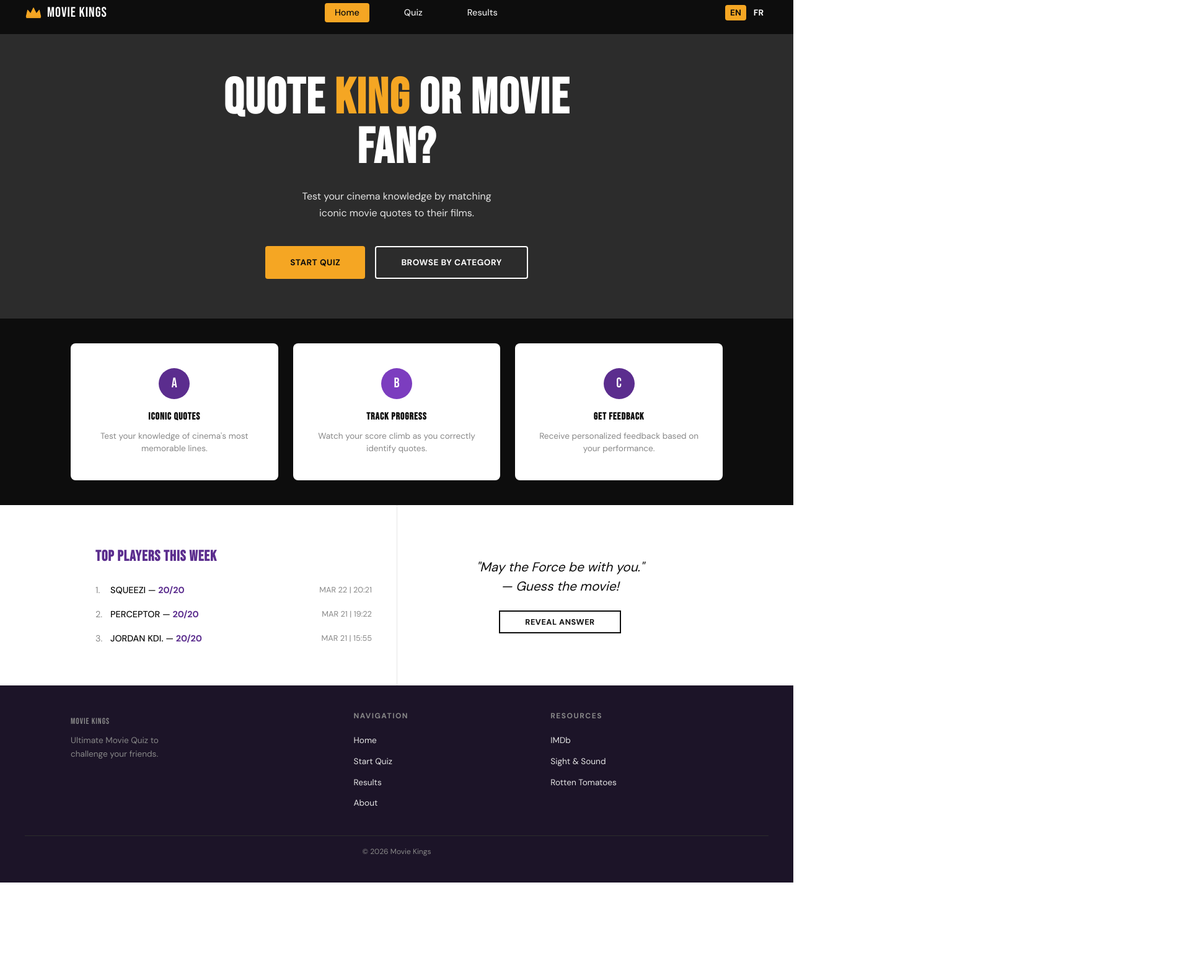
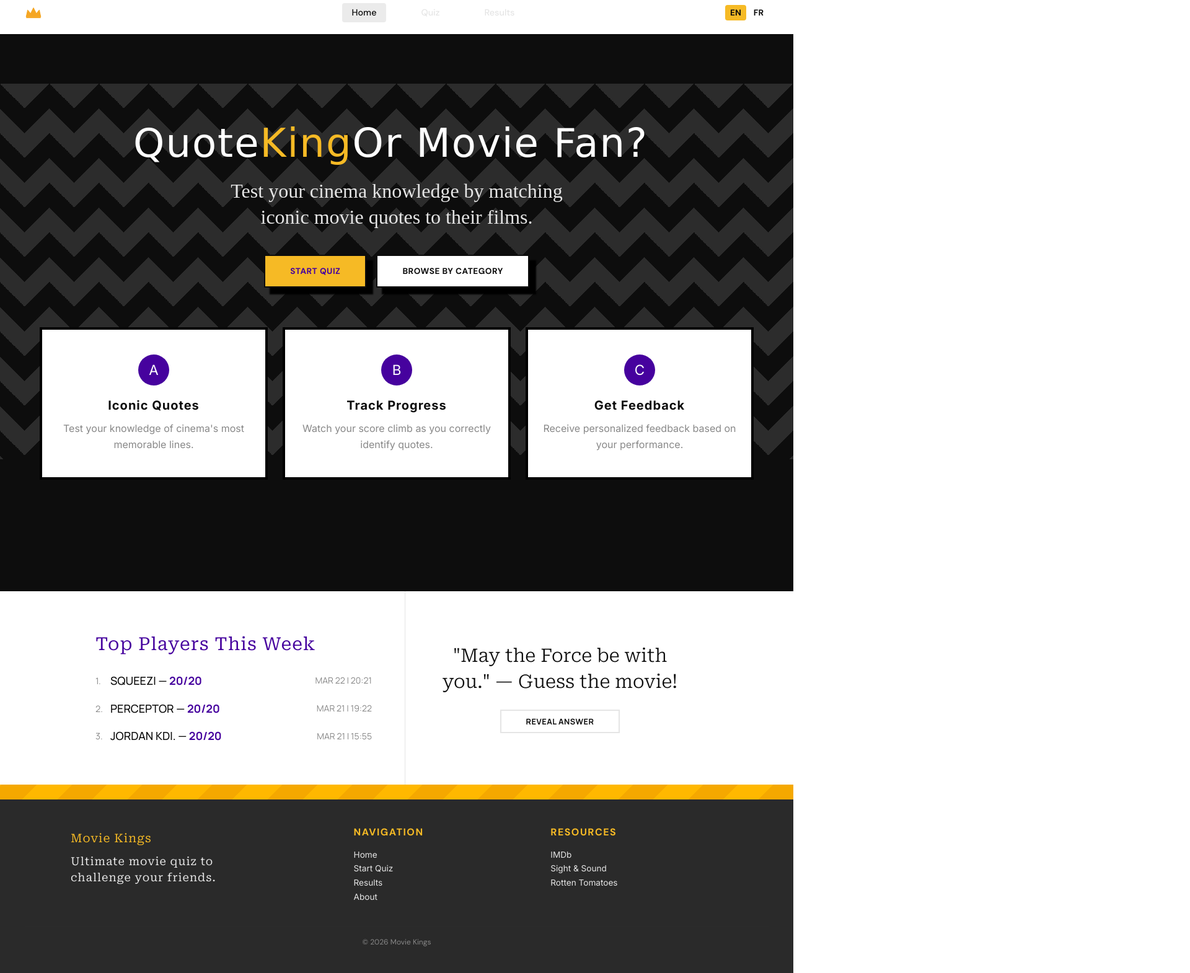
Before and after one commit to kqbe1/exercice_mk, a website: page index.html in a window 1280 px wide. Shown: the part 13-1583 px from the top of the page at 62% size, 1920 px wide, since content can reach past the window. Before the commit the page ends 1437 px from the top, so only its background shows below. Drawn offline with Linux system fonts and the light colour scheme; a web font is replaced by a local one.

Commit message:
Add HTML, SCSS, and JS files

```diff
--- a/index.html
+++ b/index.html
@@ -5,6 +5,10 @@
   <meta name="viewport" content="width=device-width, initial-scale=1.0" />
   <title>Movie Kings — Quote King or Movie Fan?</title>
   <link rel="stylesheet" href="css/main.css" />
+  <link rel="preconnect" href="https://fonts.googleapis.com">
+<link rel="preconnect" href="https://fonts.googleapis.com">
+<link rel="preconnect" href="https://fonts.gstatic.com" crossorigin>
+<link href="https://fonts.googleapis.com/css2?family=Inter:ital,opsz,wght@0,14..32,100..900;1,14..32,100..900&family=Manrope:wght@200..800&family=Roboto+Serif:ital,opsz,wght@0,8..144,100..900;1,8..144,100..900&family=Rubik+Glitch&display=swap" rel="stylesheet">
 </head>
 <body>
 
@@ -34,12 +38,14 @@
   </header>
 
   <!-- ===== HERO ===== -->
-  <section class="hero">
-    <div class="hero__inner">
-      <h1 class="hero__title">Quote <span>King</span> Or Movie Fan?</h1>
-      <p class="hero__subtitle">
+  <div class="landing-wrapper">
+    <div class="black-header-strip"></div>
+    <section class="hero">
+      <div class="hero__inner">
+        <h1 class="hero__title">Quote <span>King</span> Or Movie Fan?</h1>
+        <p class="hero__subtitle">
         Test your cinema knowledge by matching<br>iconic movie quotes to their films.
-      </p>
+        </p>
       <div class="hero__ctas">
         <button class="btn btn--primary" id="startQuizBtn">Start Quiz</button>
         <button class="btn btn--outline" id="browseCategoryBtn">Browse by Category</button>
@@ -67,6 +73,7 @@
       </div>
     </div>
   </section>
+  </div>
 
   <!-- ===== LEADERBOARD + QUOTE ===== -->
   <div class="home-bottom container">
@@ -99,13 +106,15 @@
       </p>
     </section>
   </div>
+  <div class="separator"></div>
+
 
   <!-- ===== FOOTER ===== -->
   <footer class="footer">
     <div class="footer__inner container">
       <div class="footer__brand">
         <p class="footer__brand-name">Movie Kings</p>
-        <p>Ultimate Movie Quiz to challenge your friends.</p>
+        <p class="footer__brand-desc">Ultimate movie quiz to challenge your friends.</p>
       </div>
       <div>
         <p class="footer__col-title">Navigation</p>
--- a/scss/_base.scss
+++ b/scss/_base.scss
@@ -21,6 +21,7 @@ body {
   color: $black;
   line-height: 1.6;
   -webkit-font-smoothing: antialiased;
+  margin: 0;
 }
 
 a {
--- a/scss/_footer.scss
+++ b/scss/_footer.scss
@@ -3,7 +3,7 @@
 // ==========================================
 
 .footer {
-  background-color: #1c1428;
+  background-color: #2A2A2A;
   color: $gray-light;
   padding: $spacing-xl $spacing-xl;
 
@@ -22,31 +22,41 @@
   }
 
   &__brand p {
-    font-size: 0.85rem;
-    color: $text-muted;
     margin-top: $spacing-sm;
-    max-width: 200px;
+    max-width: 300px;
   }
 
   &__brand-name {
     font-family: $font-display;
-    font-size: 1.2rem;
+    font-size: 19px;
     color: $yellow;
+    letter-spacing: 1px;
+  }
+    &__brand-desc {
+    font-family: $font-display;
+    font-weight: 400;
+    font-size: 18px;
+    color: #ebebeb;
+    line-height: 26.5px;
     letter-spacing: 1px;
   }
 
   &__col-title {
-    font-size: 0.75rem;
+    color: $yellow;
+    font-size: 1rem;
     font-weight: 700;
     letter-spacing: 1.5px;
     text-transform: uppercase;
-    color: $text-muted;
+    color: $yellow;
     margin-bottom: $spacing-md;
   }
 
   &__col-links {
     display: flex;
     flex-direction: column;
+    font-family: $font-title-2;
+    font-size: 14px;
+    line-height: 1;
     gap: $spacing-sm;
 
     a {
--- a/scss/_hero.scss
+++ b/scss/_hero.scss
@@ -2,11 +2,25 @@
 // MOVIE KINGS — Hero Section
 // ==========================================
 
+// 1. Le Wrapper Global (Gère le fond continu)
+.landing-wrapper {
+  // On applique la mixin ici pour qu'elle couvre tout
+  @include zigzag-bg($black, $gray-mid);
+  position: relative;
+  min-height: 50vh;
+  //padding-top: $spacing-2xl;
+  //padding-bottom: $spacing-2xl;
+}
+.black-header-strip {
+  height: 80px; // Épaisseur de la bande noire supérieure
+  background-color: $black;
+}
+
 .hero {
-  @include zigzag-bg($gray-mid);
+  position: relative;
   padding: $spacing-2xl $spacing-xl;
   text-align: center;
-  min-height: 340px;
+  min-height: 300px;
   display: flex;
   align-items: center;
   justify-content: center;
@@ -17,28 +31,37 @@
   }
 
   &__inner {
-    max-width: 600px;
+    max-width: 850px;
   }
 
   &__title {
-    font-family: $font-display;
-    font-size: clamp(2.8rem, 8vw, 5rem);
+    font-family: $font-title;
+    font-weight: 400;
+    font-size: 64px;
     color: $white;
     line-height: 1;
     letter-spacing: 2px;
     margin-bottom: $spacing-lg;
-
+    max-width: none;
+    width: 1980px;
+    margin-left: auto;
+    margin-right: auto;
+    display: flex;
+    justify-items: center;
+    align-items: center;
     span {
       color: $yellow;
     }
   }
 
   &__subtitle {
+    font-family: font-display;
+    font-weight: 300;
     color: $gray-light;
-    font-size: 1rem;
-    line-height: 1.7;
+    font-size: 32px;
+    line-height: 42px;
     margin-bottom: $spacing-xl;
-    max-width: 440px;
+    max-width: none;
     margin-left: auto;
     margin-right: auto;
   }
@@ -61,7 +84,8 @@
   font-weight: 700;
   font-size: 0.85rem;
   letter-spacing: 0.5px;
-  border-radius: $radius-sm;
+  border-radius: none;
+  box-shadow: 10px 10px 2px 1px #000000;
   transition: transform 0.15s, box-shadow 0.15s;
   cursor: pointer;
   border: none;
@@ -78,17 +102,18 @@
 
   &--primary {
     background-color: $yellow;
-    color: $black;
+    color: #46029E;
+    border: 2px solid $black;
   }
 
   &--outline {
-    background-color: transparent;
-    color: $white;
-    border: 2px solid $white;
+    background-color: $white;
+    color: $black;
+    border: 2px solid $black;
 
     &:hover {
-      background-color: $white;
-      color: $black;
+      background-color: transparent;
+      color: $white;
     }
   }
 
--- a/scss/_navbar.scss
+++ b/scss/_navbar.scss
@@ -3,7 +3,7 @@
 // ==========================================
 
 .navbar {
-  background-color: $black;
+  background-color: $white;
   padding: $spacing-md $spacing-xl;
   display: flex;
   align-items: center;
@@ -66,7 +66,7 @@
     }
 
     &.active {
-      background-color: $yellow;
+      background-color: #EBEBEB;
       color: $black;
       border-radius: $radius-sm;
     }
@@ -77,7 +77,7 @@
     gap: $spacing-xs;
 
     button {
-      color: $white;
+      color: $black;
       font-size: 0.85rem;
       font-weight: 700;
       padding: $spacing-xs $spacing-sm;
--- a/scss/_sections.scss
+++ b/scss/_sections.scss
@@ -3,8 +3,13 @@
 // ==========================================
 
 .features {
-  background-color: $black;
-  padding: $spacing-xl $spacing-xl;
+  background: linear-gradient(
+    to bottom,
+    transparent 50%,
+    $black 50%
+  );
+  padding: 0 $spacing-xl 180px;
+  //padding: $spacing-xl $spacing-xl;
 
   @include mobile {
     padding: $spacing-xl $spacing-lg;
@@ -14,6 +19,8 @@
     display: grid;
     grid-template-columns: repeat(3, 1fr);
     gap: $spacing-lg;
+    max-width: 1200px;
+    margin: 0 auto;
 
     @include mobile {
       grid-template-columns: 1fr;
@@ -26,8 +33,9 @@
 
   &__card {
     background-color: $white;
+    border: 4px solid #000000;
     padding: $spacing-xl $spacing-lg;
-    border-radius: $radius-md;
+    border-radius: none;
     text-align: center;
   }
 
@@ -38,7 +46,7 @@
     display: flex;
     align-items: center;
     justify-content: center;
-    font-family: $font-display;
+    font-family: $font-title-2;
     font-size: 1.4rem;
     color: $white;
     margin: 0 auto $spacing-md;
@@ -49,17 +57,18 @@
   }
 
   &__name {
-    font-family: $font-display;
-    font-size: 1rem;
+    font-family: $font-title-2;
+    font-size: 20px;
     letter-spacing: 1px;
     margin-bottom: $spacing-sm;
     color: $black;
   }
 
   &__desc {
-    font-size: 0.85rem;
+    font-family: $font-title-2;
+    font-size: 1rem;
     color: $text-muted;
-    line-height: 1.5;
+    line-height: 26px;
   }
 }
 
@@ -88,7 +97,9 @@
 
   &__title {
     font-family: $font-display;
-    font-size: 1.5rem;
+    font-weight: 400;
+    font-size: 29px;
+    line-height: 42px;
     color: $purple;
     margin-bottom: $spacing-lg;
     letter-spacing: 1px;
@@ -98,6 +109,8 @@
     display: flex;
     flex-direction: column;
     gap: $spacing-md;
+    font-family: $font-title-alt;
+
   }
 
   &__item {
@@ -105,6 +118,8 @@
     align-items: center;
     justify-content: space-between;
     font-size: 0.9rem;
+    font-family: $font-title-alt;
+
   }
 
   &__rank {
@@ -115,17 +130,22 @@
 
   &__name {
     flex: 1;
+    font-family: $font-title-alt;
     font-weight: 500;
+    font-size: 18px;
   }
 
   &__score {
+    font-family: $font-title-alt;
     color: $purple;
     font-weight: 700;
+    font-size: 18px;
   }
 
   &__date {
+    font-family: $font-title-alt;
     color: $text-muted;
-    font-size: 0.8rem;
+    font-size: 14px;
     margin-left: $spacing-md;
   }
 }
@@ -134,6 +154,9 @@
   background-color: $white;
   border-left: 1px solid $gray-light;
   padding: $spacing-2xl $spacing-xl;
+  width: 500px;
+  margin-left: auto;
+  margin-right: auto ;
   display: flex;
   flex-direction: column;
   align-items: center;
@@ -147,19 +170,21 @@
   }
 
   &__text {
-    font-size: 1.3rem;
-    font-style: italic;
+    font-size: 30px;
+    font-family: $font-display;
+    font-weight: 300;
     color: $black;
     margin-bottom: $spacing-lg;
-    max-width: 280px;
-    line-height: 1.5;
+    max-width: 500px;
+    line-height: 42px;
   }
 
   &__reveal {
     background-color: $white;
     color: $black;
-    border: 2px solid $black;
+    border: 2.96px solid rgba(0, 0, 0, 0.1);
     padding: $spacing-sm $spacing-xl;
+    font-family: $font-title-alt;
     font-weight: 700;
     font-size: 0.8rem;
     letter-spacing: 0.5px;
@@ -173,3 +198,21 @@
     }
   }
 }
+.separator {
+  height: 24px;
+  width: 100vw;
+  display: block;
+  line-height: 0;
+  margin-left: calc(50% - 50vw);
+  body {
+  margin: 0;
+}
+  // zigzag jaune
+  background: repeating-linear-gradient(
+    -45deg,
+    #f5a800 0px,
+    #f5a800 40px,
+    #ffb800 40px,
+    #ffb800 80px
+  );
+}
--- a/scss/_variables.scss
+++ b/scss/_variables.scss
@@ -5,18 +5,21 @@
 // Colors
 $black:       #0d0d0d;
 $white:       #ffffff;
-$yellow:      #f5a623;
-$yellow-dark: #d4891a;
-$purple:      #5b2d8e;
-$purple-light:#7c3dbf;
+$yellow:      #F6BA25;
+$yellow-dark: #F6BA25;
+$purple:      #46029E;
+$purple-light:#46029E;
 $gray-dark:   #1a1a1a;
 $gray-mid:    #2c2c2c;
 $gray-light:  #e5e5e5;
 $text-muted:  #888888;
 
 // Typography
-$font-display: 'Bebas Neue', sans-serif;
+$font-display: 'Roboto Serif', serif;
 $font-body:    'DM Sans', sans-serif;
+$font-title: 'Rubik Glitch', cursive;
+$font-title-alt: 'manrope', sans-serif;
+$font-title-2: 'Inter', sans-serif;
 
 // Spacing
 $spacing-xs:  4px;
@@ -49,12 +52,14 @@ $bp-xl:  1280px;
 }
 
 // Zigzag pattern (used in hero)
-@mixin zigzag-bg($color: $gray-mid) {
+@mixin zigzag-bg($color: #000, $zig: #1a1a1a) {
   background-color: $color;
   background-image:
-    linear-gradient(135deg, $black 25%, transparent 25%) -10px 0,
-    linear-gradient(225deg, $black 25%, transparent 25%) -10px 0,
-    linear-gradient(315deg, $black 25%, transparent 25%),
-    linear-gradient(45deg,  $black 25%, transparent 25%);
-  background-size: 20px 20px;
+    linear-gradient(135deg, $zig 25%, transparent 25%),
+    linear-gradient(225deg, $zig 25%, transparent 25%),
+    linear-gradient(45deg, $zig 25%, transparent 25%),
+    linear-gradient(315deg, $zig 25%, transparent 25%);
+  background-position: 40px 0, 40px 0, 0 0, 0 0;
+  background-size: 80px 80px;
+  background-repeat: repeat;
 }
--- a/scss/main.scss
+++ b/scss/main.scss
@@ -1,6 +1,15 @@
 // ==========================================
 // MOVIE KINGS — Main (entry point)
 // ==========================================
+* {
+  margin: 0;
+  padding: 0;
+  box-sizing: border-box;
+}
+
+body {
+  overflow-x: hidden; // Évite tout scroll horizontal parasite
+}
 
 @import 'variables';
 @import 'base';
```
Also changed, not shown: css/main.css, 1 other file.
